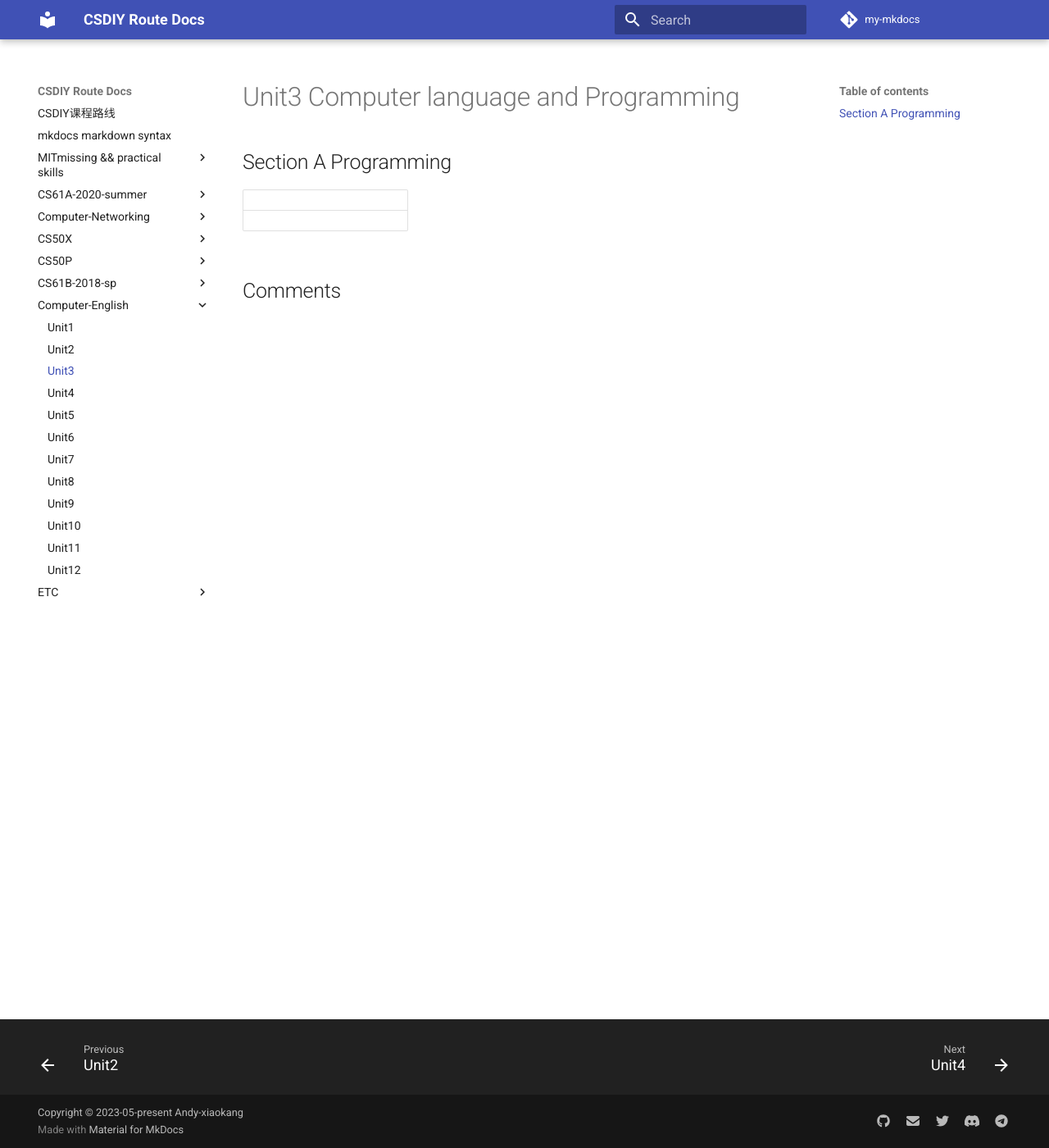
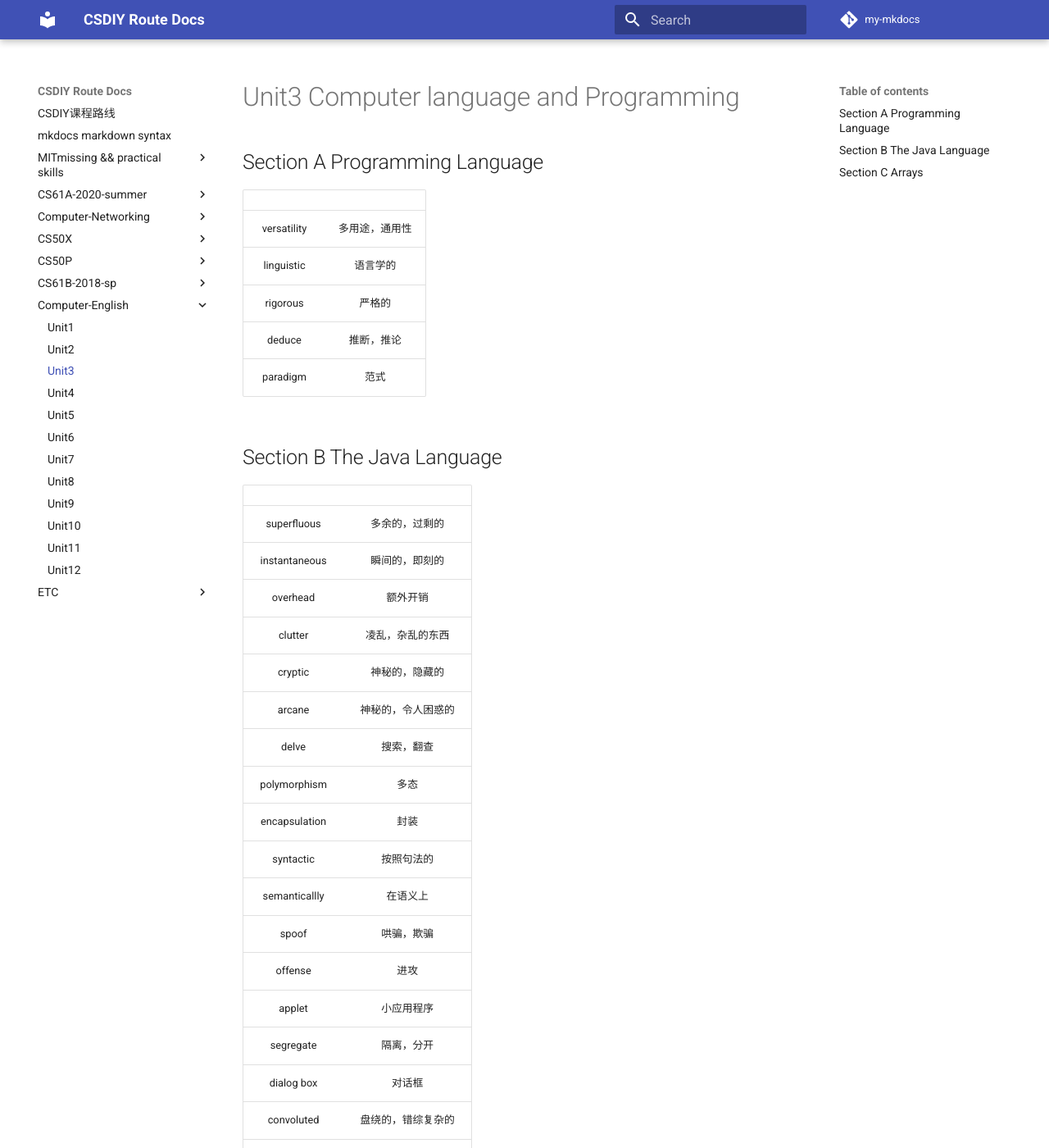
Before and after one commit to Andy-xiaokang/my-mkdocs, an MkDocs documentation site: the page built from docs/Computer_English/Unit3.md, in a window 1280 px wide and 1400 px high. Shown: the whole window at 82% size. Built offline with MkDocs 1.6.1 and Material for MkDocs 9.7.7, drawn with Linux system fonts in a browser that asks for light colours; comment, search, counter and statistics services are not loaded; some of the changed text lies outside the part shown.

Commit message:
finish computer netword chapter 3 and add some computer english

```diff
--- a/docs/Computer_English/Unit3.md
+++ b/docs/Computer_English/Unit3.md
@@ -3,7 +3,44 @@ comments: true
 ---
 
 # Unit3   Computer language and Programming
-## Section A  Programming
+## Section A  Programming Language
 |||
 |:--:|:--:|
+|versatility|多用途，通用性|
+|linguistic|语言学的|
+|rigorous|严格的|
+|deduce|推断，推论|
+|paradigm|范式|
+
+## Section B  The Java Language
 |||
+|:--:|:--:|
+|superfluous|多余的，过剩的|
+|instantaneous|瞬间的，即刻的|
+|overhead|额外开销|
+|clutter|凌乱，杂乱的东西|
+|cryptic|神秘的，隐藏的|
+|arcane|神秘的，令人困惑的|
+|delve|搜索，翻查|
+|polymorphism|多态|
+|encapsulation|封装|
+|syntactic|按照句法的|
+|semanticallly|在语义上|
+|spoof|哄骗，欺骗|
+|offense|进攻|
+|applet|小应用程序|
+|segregate|隔离，分开|
+|dialog box|对话框|
+|convoluted|盘绕的，错综复杂的|
+|gaggle|(紊乱而有联系的)一堆|
+|interwine|使缠绕|
+|synchronization|同步化|
+
+## Section C  Arrays
+|||
+|:--:|:--:|
+|designate|指定，指派，命名|
+|subscript|下标，脚注|
+|ordinal|顺序的|
+|notation|标记法|
+|asterisks|星号|
```
Also changed, not shown: docs/Computer_English/Unit4.md (+29 -0 lines), docs/Computer_Networking/chapter3.md (+66 -0 lines), docs/index.md (+1 -1 lines).
